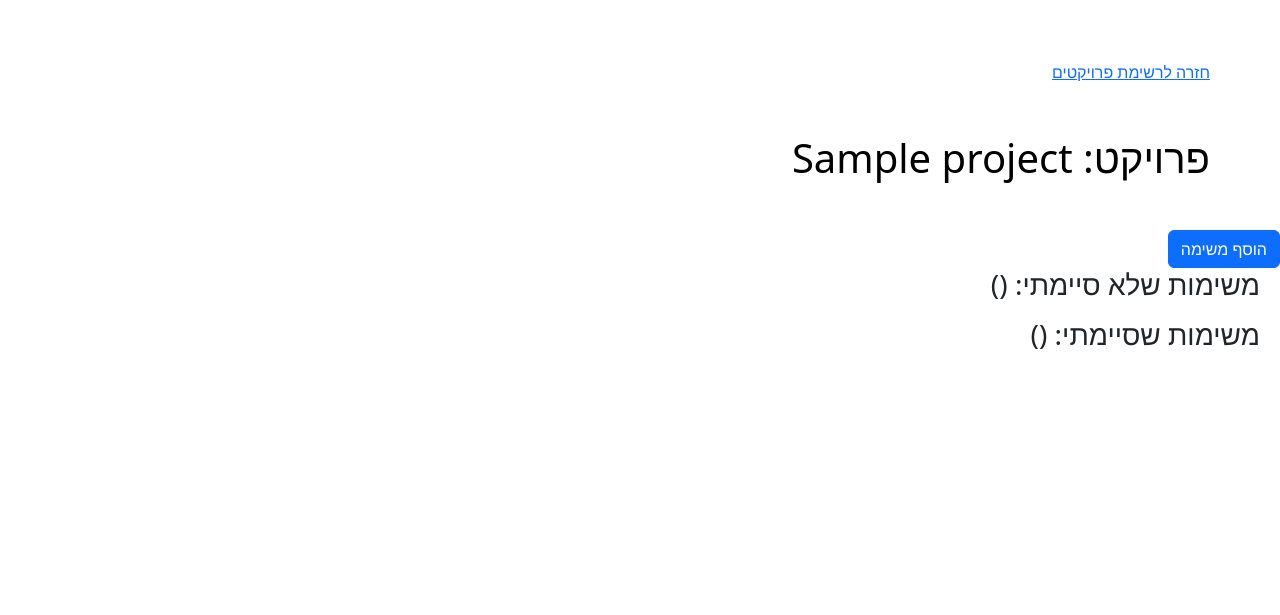
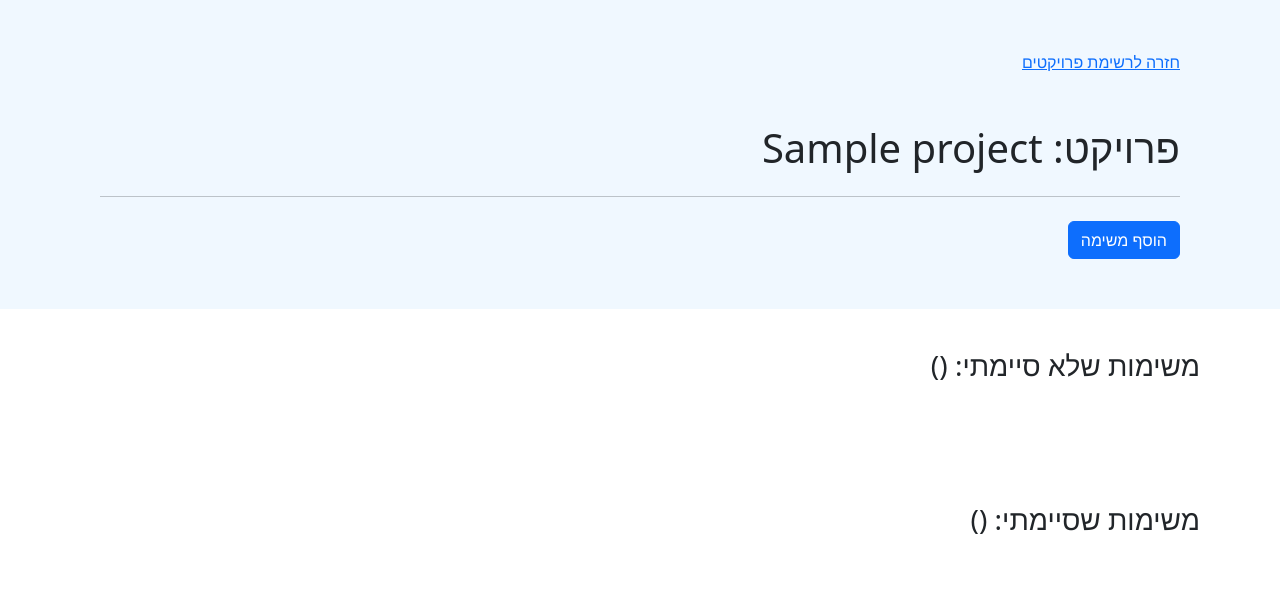
Before and after one commit to tair-smartnpv/Tasks-manager, a CodeIgniter app: page /TaskManager/index.php/tasks/index/1 in a window 1280 px wide. Shown: the top 615 px of the page. Run offline with CodeIgniter, Linux system fonts and the light colour scheme; tables that the repository leaves empty or names only in its code hold one stand-in row (values such as "Sample post"); some libraries are stand-ins or nearby versions.

Commit message:
adit tasks page

```diff
--- a/application/views/Tasks_view.php
+++ b/application/views/Tasks_view.php
@@ -14,31 +14,21 @@
 
 <body>
 
-<div class="header">
+<div class="jumboyron">
 
 	<div>
-		<a href="http://localhost/TaskManager/index.php/projects">חזרה לרשימת פרויקטים</a>
+		<a id="projects-list" href="http://localhost/TaskManager/index.php/projects">חזרה לרשימת פרויקטים</a>
 		<div>
-			<h1 class="title">פרויקט: <?= $project->name ?> </h1>
+			<h1 class="display-6">פרויקט: <?= $project->name ?> </h1>
+			<hr class="my-4">
+
+			<button type="button" class="btn btn-primary" data-bs-toggle="modal" data-bs-target="#add-modal">
+				הוסף משימה
+			</button>
 
 		</div>
 	</div>
 </div>
-<!--<div class="adder">-->
-<!--	<p>הוספת משימה חדשה:</p>-->
-<!--	<div id="error-box" class="text-danger mt-2"></div>-->
-<!--	<label>שם משימה:</label>-->
-<!--	<label for='title-input'></label><input id='title-input'>-->
-<!--	<label>לתאריך:</label>-->
-<!--	<label for="deadline"></label><input type="date" id="deadline" min="-->
-<?php //echo date('Y-m-d'); ?><!--" required>-->
-<!--	<button id='add-btn'>הוסף משימה</button>-->
-<!---->
-<!---->
-<!--</div>-->
-<button type="button" class="btn btn-primary" data-bs-toggle="modal" data-bs-target="#add-modal">
-	הוסף משימה
-</button>
 <div class="modal fade" id="add-modal" tabindex="-1" aria-hidden="true">
 	<div class="modal-dialog" role="document">
 		<div class="modal-content">
@@ -97,14 +87,16 @@
 
 </div>
 
+<div class="pending">
+	<h3>משימות שלא סיימתי: (<span id="open-count"></span>)</h3>
+	<ul id="open-tasks">
+	</ul>
+</div>
 
-<h3>משימות שלא סיימתי: (<span id="open-count"></span>)</h3>
-<ul id="open-tasks">
-</ul>
-
-<h3>משימות שסיימתי: (<span id="completed-count"></span>)</h3>
-<ul id="completed-tasks"></ul>
-
+<div class="completed">
+	<h3>משימות שסיימתי: (<span id="completed-count"></span>)</h3>
+	<ul id="completed-tasks"></ul>
+</div>
 
 <script>
 	let project_id = "<?php echo $project_id; ?>";
@@ -152,7 +144,7 @@
 		return `<li >
         <div class="task" id="task-${id}">
 			<input type = "checkbox" class= "task-status" data-id = "${id}"   ${status === 'completed' ? "checked" : ""}>
-            <h3>${title}</h3>
+            <h4>${title}</h4>
 			<em>נוצר בתאריך: ${created_date}</em>
 			<em>להגשה בתאריך : <span  class="deadline">${deadline}</span></em>
 			<div class = "task-controls">
@@ -322,10 +314,10 @@
 					$("#task-" + taskId).toggleClass("completed", status === 'completed');
 					if (status === "completed") {
 						// $("#completed-tasks").append($("#task-" + taskId));
-					$('#task-'+taskId).closest('li').appendTo("#completed-tasks")
+						$('#task-' + taskId).closest('li').appendTo("#completed-tasks")
 					} else {
 						// $("#open-tasks").append($("#task-" + taskId));
-						$('#task-'+taskId).closest('li').appendTo("#open-tasks")
+						$('#task-' + taskId).closest('li').appendTo("#open-tasks")
 
 					}
 					updateCounters();
--- a/assets/tasksStyle.css
+++ b/assets/tasksStyle.css
@@ -1,16 +1,46 @@
-.header{
-display: flex;
-	justify-content: space-between;
-	align-items: center;
-	padding: 60px 70px 40px 100px;
-	background-color: #ffffff;
+/*.header{*/
+/*!*display: flex;*!*/
+/*!*	justify-content: space-between;*!*/
+/*!*	align-items: center;*!*/
+/*!*	padding: 60px 70px 40px 100px;*!*/
+/*!*	background-color: #ffffff;*!*/
+/*	display: flex;*/
+/*	justify-content: space-between;*/
+/*	align-items: center;*/
+/*	padding: 60px 70px 40px 100px;*/
+/*}*/
+/*	*/
+.display-6{
+	margin-top:50px;
+ }
+
+.jumboyron {
+	padding-right: 100px;
+	padding-top: 50px;
+	padding-bottom: 50px;
+	padding-left: 100px;
+	background-color: aliceblue;
+	/*gap: 20px;*/
 }
 
-.title{
-	padding-top:50px;
-	color: #000000;
- }
+.pending{
+	padding: 10px 50px 50px;
+	/*margin: 50px;*/
+}
+.pending h3{
+	font-weight: normal;
+	margin: 30px;
 
+}
+
+.completed{
+	padding: 10px 50px 50px;
+}
+.completed h3{
+	font-weight: normal;
+	margin: 30px;
+
+}
 
  .adder{
 	width: 60%;
@@ -36,10 +66,10 @@ display: flex;
 
  }
 
- h3{
-	margin-right: 20px;
-	 margin-bottom: 10px;
- }
+ /*h3{*/
+	/*margin-right: 20px;*/
+	/* margin-bottom: 10px;*/
+ /*}*/
 
  #open-tasks{
 	list-style-type: none;
@@ -57,7 +87,7 @@ display: flex;
 	 /*font-style: italic;*/
  }
 
-#completed-tasks .task h3{
+#completed-tasks .task h4{
 	float: left;
 	opacity: 0.85;
 	text-decoration: line-through;
@@ -88,7 +118,7 @@ display: flex;
 		 position: relative;
 
 }
- .task h3{
+ .task h4{
 	 /*font-size: small;*/
  }
  /*.task.completed h3{*/
@@ -102,3 +132,7 @@ display: flex;
 	 border: 2px solid darkred ;
 	 border-radius: 5px;
  }
+
+h4{
+	font-weight: normal;
+}
```
Also changed, not shown: application/views/projects_view.php (+24 -22 lines).
